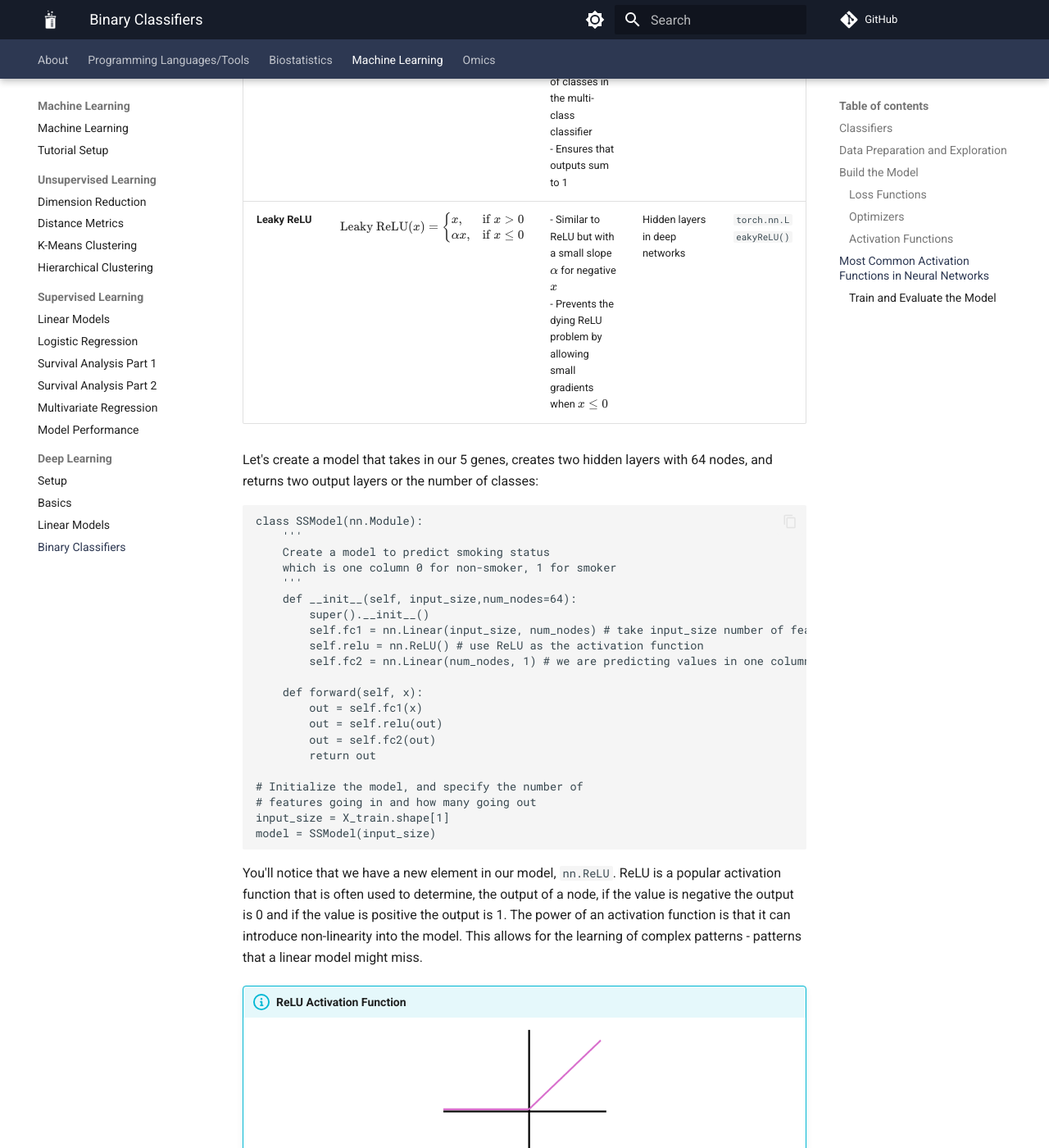
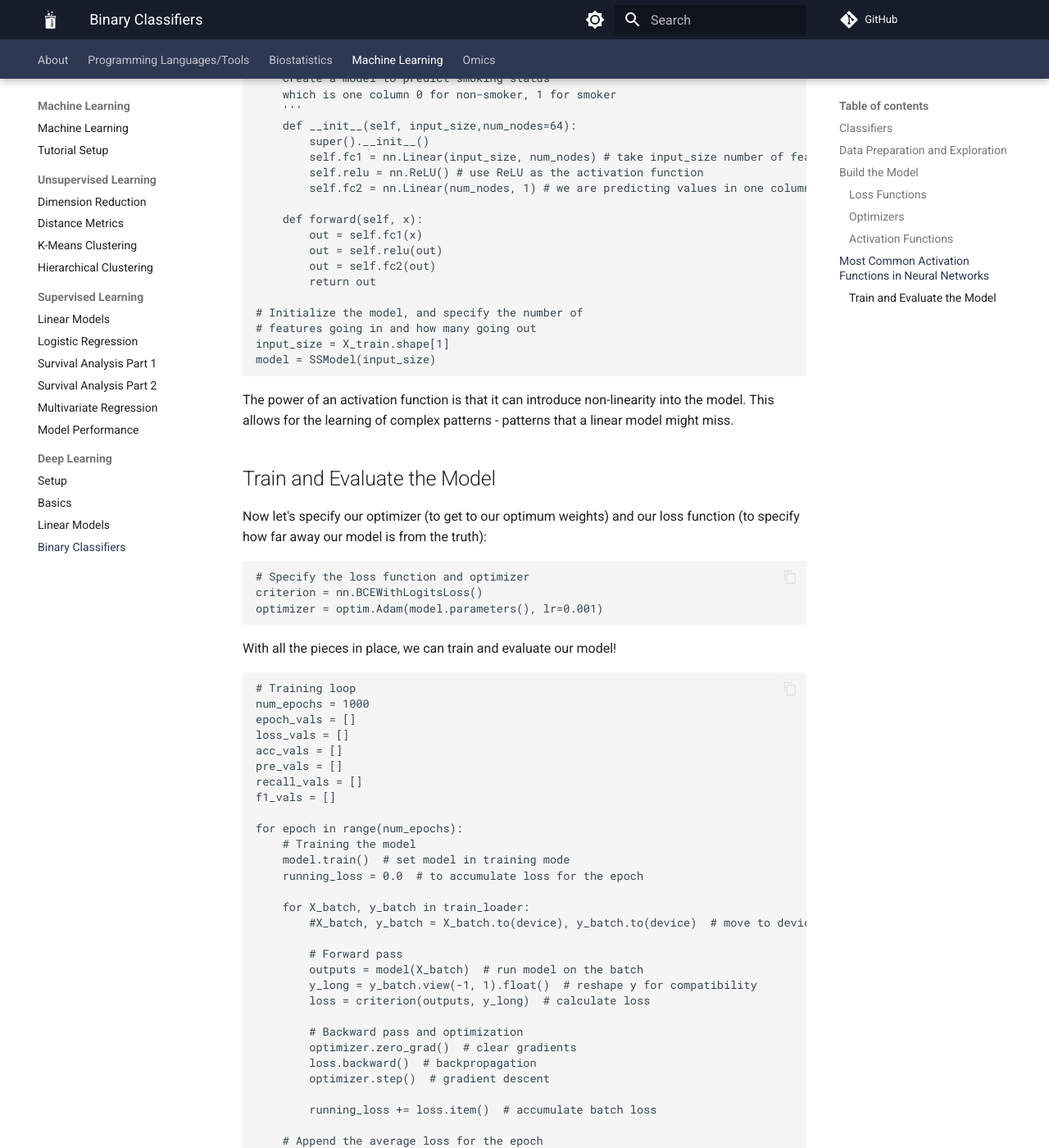
Before and after one commit to comp-tox-jhu/CompToxLab, an MkDocs documentation site: the page built from docs/machine_learning/deep_learning/03_binary_classifier.md, in a window 1280 px wide and 1400 px high, scrolled down 9078 px. Shown: the whole window at 82% size. Built offline with MkDocs 1.6.1 and Material for MkDocs 9.7.7, drawn with Linux system fonts in a browser that asks for light colours; comment, search, counter and statistics services are not loaded; some of the changed text lies outside the part shown.

Commit message:
Update 03_binary_classifier.md

````diff
--- a/docs/machine_learning/deep_learning/03_binary_classifier.md
+++ b/docs/machine_learning/deep_learning/03_binary_classifier.md
@@ -297,11 +297,10 @@
 | **ReLU (Rectified Linear Unit)** | $\text{ReLU}(x) = \max(0, x)$          | - Outputs the input directly if positive, otherwise outputs zero <br> - Helps mitigate the vanishing gradient problem | Hidden layers of deep neural networks | `torch.nn.ReLU()` or `torch.relu()` |
 | **Sigmoid**              | $\sigma(x) = \frac{1}{1 + e^{-x}}$            | - Squashes input to a range between 0 and 1 <br> - Useful for probabilities | Output layers in binary classification | `torch.nn.Sigmoid()` or `torch.sigmoid()` |
 | **Tanh**                 | $\tanh(x) = \frac{e^x - e^{-x}}{e^x + e^{-x}}$ | - Squashes input to a range between -1 and 1 <br> - Centered around zero, leading to better convergence than Sigmoid | Hidden layers in neural networks | `torch.nn.Tanh()` or `torch.tanh()` |
-| **Softmax**              | $\sigma(\vec{z})_{i} = \frac{e^{z_{i}}}{\sum_{j=1}^{K} e^{z_j}}$ | - Converts an input vector $\vec{z}$ into a probability distribution over $K$ classes <br> - $e^{z_i}$: standard exponential function for input vector <br> - $K$: number of classes in the multi-class classifier <br> - Ensures that outputs sum to 1 | Output layer for multi-class classification | `torch.nn.Softmax()` or `torch.softmax()` |
-| **Leaky ReLU**           | $\text{Leaky ReLU}(x) = \begin{cases} x, & \text{if } x > 0 \\ \alpha x, & \text{if } x \leq 0 \end{cases}$ | - Similar to ReLU but with a small slope $\alpha$ for negative $x$ <br> - Prevents the dying ReLU problem by allowing small gradients when $x \leq 0$ | Hidden layers in deep networks | `torch.nn.LeakyReLU()` |
+| **Softmax**              | $\sigma(\vec{z})\_{i} = \frac{e^{z\_{i}}}{\sum_{j=1}^{K} e^{z\_j}}$ | - Converts an input vector $\vec{z}$ into a probability distribution over $K$ classes <br> - $e^{z_i}$: standard exponential function for input vector <br> - $K$: number of classes in the multi-class classifier <br> - Ensures that outputs sum to 1 | Output layer for multi-class classification | `torch.nn.Softmax()` or `torch.softmax()` |
 
 
-Let's create a model that takes in our 5 genes, creates two hidden layers with 64 nodes, and returns two output layers or the number of classes:
+Let's create a model that takes in our 5 genes, creates two hidden layers with 64 nodes, uses a ReLU activation function, and returns one output layer:
 
 ```{py}
 class SSModel(nn.Module):
@@ -327,14 +326,7 @@
 model = SSModel(input_size)
 ```
 
-You'll notice that we have a new element in our model, `nn.ReLU`. ReLU is a popular activation function that is often used to determine, the output of a node, if the value is negative the output is 0 and if the value is positive the output is 1. The power of an activation function is that it can introduce non-linearity into the model. This allows for the learning of complex patterns - patterns that a linear model might miss.
-
-!!! info "ReLU Activation Function"
-    <figure markdown="span">
-      ![](img/relu.png){ width="200" }
-    </figure>
-
-$f(x) = max(0,x)$
+The power of an activation function is that it can introduce non-linearity into the model. This allows for the learning of complex patterns - patterns that a linear model might miss.
 
 ## Train and Evaluate the Model
 
````
